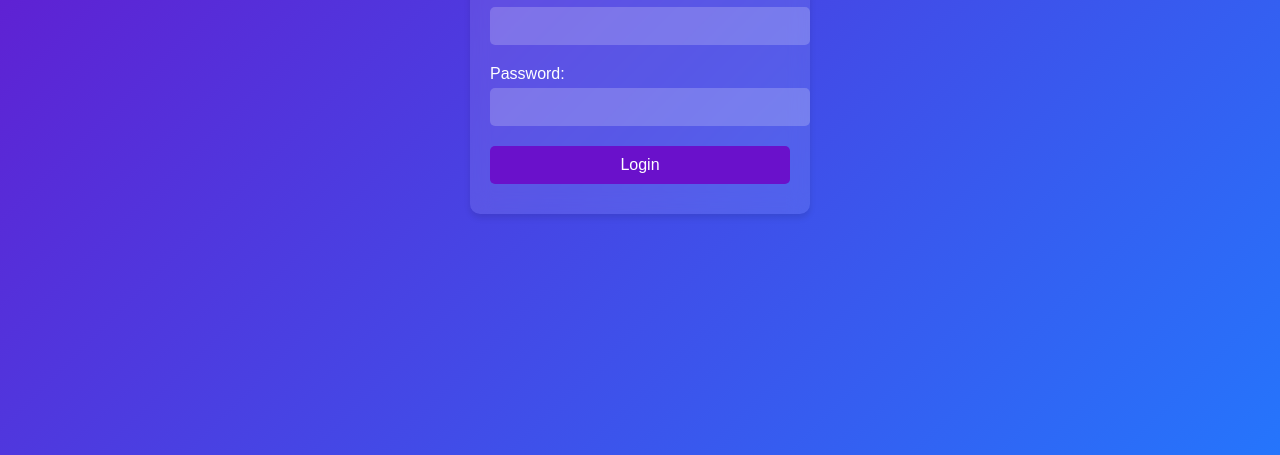
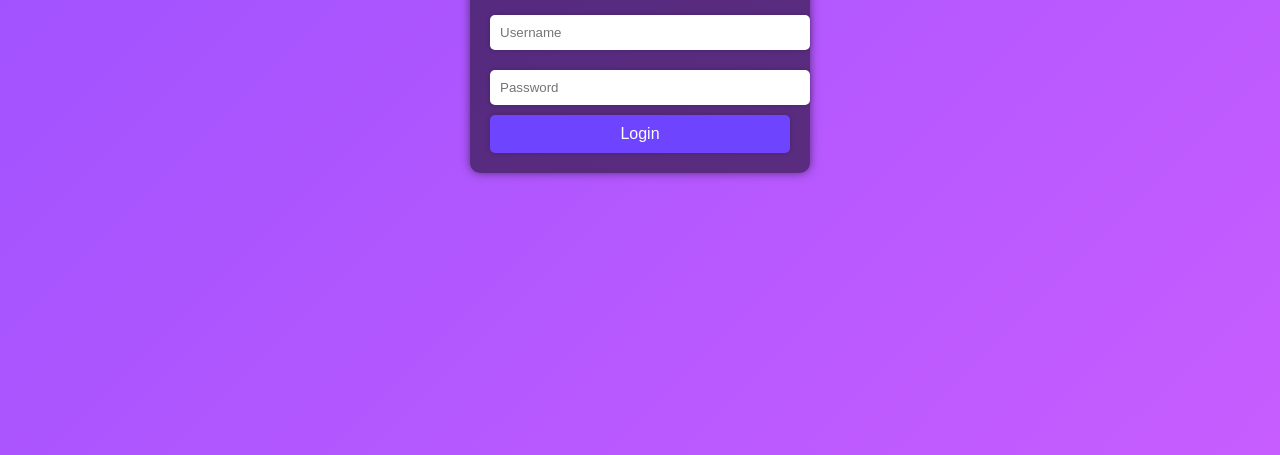
Before and after one commit to user272728/sciencetopic4, a plain HTML site: page index.html in a window 1280 px wide. Shown: the part 345-800 px from the top of the page. Drawn offline with Linux system fonts and the light colour scheme.

Commit message:
Update index.html
test sparkles

```diff
--- a/index.html
+++ b/index.html
@@ -3,142 +3,128 @@
 <head>
     <meta charset="UTF-8">
     <meta name="viewport" content="width=device-width, initial-scale=1.0">
-    <title>Login</title>
+    <title>Login Page</title>
     <style>
         body {
             margin: 0;
             padding: 0;
             font-family: Arial, sans-serif;
-            height: 100vh;
+            background: linear-gradient(135deg, #6e44ff, #c75dff);
+            background-size: 200% 200%;
+            animation: gradient 10s ease infinite;
+            overflow: hidden;
+            cursor: none; /* Hide default cursor */
+        }
+
+        @keyframes gradient {
+            0% { background-position: 0% 0%; }
+            50% { background-position: 100% 100%; }
+            100% { background-position: 0% 0%; }
+        }
+
+        .container {
             display: flex;
             justify-content: center;
             align-items: center;
-            overflow: hidden;
-            background: linear-gradient(135deg, #6a11cb 0%, #2575fc 100%);
-            animation: backgroundAnimation 10s ease-in-out infinite;
+            height: 100vh;
+            color: #fff;
         }
 
-        @keyframes backgroundAnimation {
-            0% {
-                background-position: 0% 50%;
-            }
-            50% {
-                background-position: 100% 50%;
-            }
-            100% {
-                background-position: 0% 50%;
-            }
+        .login-box {
+            background: rgba(0, 0, 0, 0.5);
+            padding: 20px;
+            border-radius: 10px;
+            box-shadow: 0 0 10px rgba(0, 0, 0, 0.5);
+            text-align: center;
+            width: 300px;
         }
 
-        .login-container {
-            background: rgba(255, 255, 255, 0.1);
-            padding: 20px;
-            border-radius: 10px;
-            box-shadow: 0 4px 6px rgba(0, 0, 0, 0.1);
-            backdrop-filter: blur(10px);
-            text-align: center;
-            width: 300px;
-            opacity: 0;
-            transform: translateY(50px);
-            animation: formLoad 1s ease-out forwards;
+        .login-box h1 {
+            margin: 0 0 20px;
+            font-size: 24px;
         }
 
-        @keyframes formLoad {
-            to {
-                opacity: 1;
-                transform: translateY(0);
-            }
+        .login-box input {
+            width: 100%;
+            padding: 10px;
+            margin: 10px 0;
+            border: none;
+            border-radius: 5px;
+            box-shadow: 0 0 5px rgba(0, 0, 0, 0.2);
         }
 
-        h2 {
-            color: #ffffff;
-            margin-bottom: 20px;
-        }
-
-        label {
-            color: #ffffff;
-            display: block;
-            margin-bottom: 5px;
-            text-align: left;
-        }
-
-        input[type="text"],
-        input[type="password"] {
-            width: 100%;
-            padding: 10px;
-            margin-bottom: 20px;
-            border: none;
-            border-radius: 5px;
-            background: rgba(255, 255, 255, 0.2);
-            color: #ffffff;
-            font-size: 16px;
-            outline: none;
-            transition: background 0.3s;
-        }
-
-        input[type="text"]:focus,
-        input[type="password"]:focus {
-            background: rgba(255, 255, 255, 0.3);
-        }
-
-        input[type="submit"] {
+        .login-box button {
             width: 100%;
             padding: 10px;
             border: none;
             border-radius: 5px;
-            background: #6a11cb;
-            color: #ffffff;
+            background-color: #6e44ff;
+            color: #fff;
             font-size: 16px;
             cursor: pointer;
-            transition: background 0.3s;
+            box-shadow: 0 0 5px rgba(0, 0, 0, 0.2);
         }
 
-        input[type="submit"]:hover {
-            background: #2575fc;
+        .sparkle {
+            position: absolute;
+            width: 10px;
+            height: 10px;
+            background: radial-gradient(circle, #fff, rgba(255, 255, 255, 0));
+            border-radius: 50%;
+            pointer-events: none;
+            animation: sparkle 1s ease-out;
         }
 
-        .alert {
-            color: #ff6666;
-            margin-top: 10px;
-            opacity: 0;
-            transition: opacity 0.3s;
+        @keyframes sparkle {
+            0% { transform: scale(1) translateY(0); opacity: 1; }
+            100% { transform: scale(0) translateY(-100px); opacity: 0; }
         }
     </style>
+</head>
+<body>
+    <div class="container">
+        <div class="login-box">
+            <h1>Login</h1>
+            <input type="text" id="username" placeholder="Username">
+            <input type="password" id="password" placeholder="Password">
+            <button onclick="checkCredentials()">Login</button>
+        </div>
+    </div>
+
     <script>
-        function validateCredentials() {
-            const username = document.getElementById("username").value;
-            const password = document.getElementById("password").value;
+        const credentials = {
+            "brian": "lee",
+            "user": "pass",
+            "arunn": "sk1",
+            "guest": "1234"
+        };
 
-            const validCredentials = {
-                "brian": "lee",
-                "user": "pass",
-                "arunn": "sk1",
-                "guest": "1234"
-            };
+        function checkCredentials() {
+            const username = document.getElementById('username').value;
+            const password = document.getElementById('password').value;
 
-            if (validCredentials[username] && validCredentials[username] === password) {
-                window.location.href = "page.html";
+            if (credentials[username] === password) {
+                window.location.href = 'page.html';
             } else {
-                const alertBox = document.getElementById("alert");
-                alertBox.textContent = "Invalid username or password!";
-                alertBox.style.opacity = 1;
+                alert('Invalid credentials');
             }
         }
+
+        document.addEventListener('mousemove', (event) => {
+            createSparkle(event);
+        });
+
+        function createSparkle(event) {
+            const sparkle = document.createElement('div');
+            sparkle.classList.add('sparkle');
+            sparkle.style.left = `${event.clientX}px`;
+            sparkle.style.top = `${event.clientY}px`;
+            document.body.appendChild(sparkle);
+
+            setTimeout(() => {
+                sparkle.remove();
+            }, 1000);
+        }
     </script>
-</head>
-<body>
-    <div class="login-container">
-        <h2>Login</h2>
-        <form onsubmit="event.preventDefault(); validateCredentials();">
-            <label for="username">Username:</label>
-            <input type="text" id="username" name="username" required>
-
-            <label for="password">Password:</label>
-            <input type="password" id="password" name="password" required>
-
-            <input type="submit" value="Login">
-        </form>
-        <div id="alert" class="alert"></div>
-    </div>
 </body>
 </html>
```
